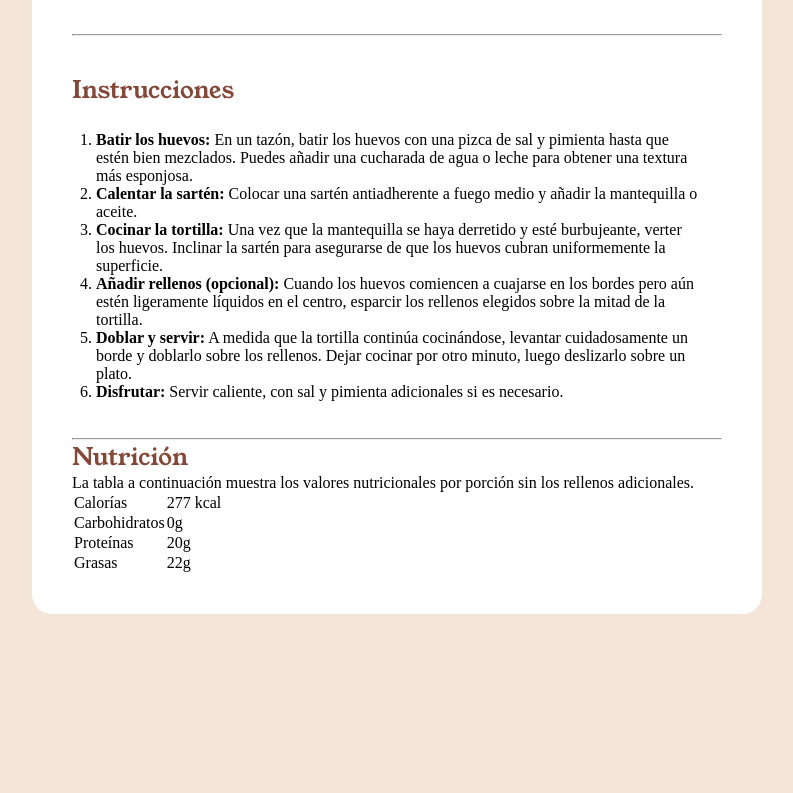
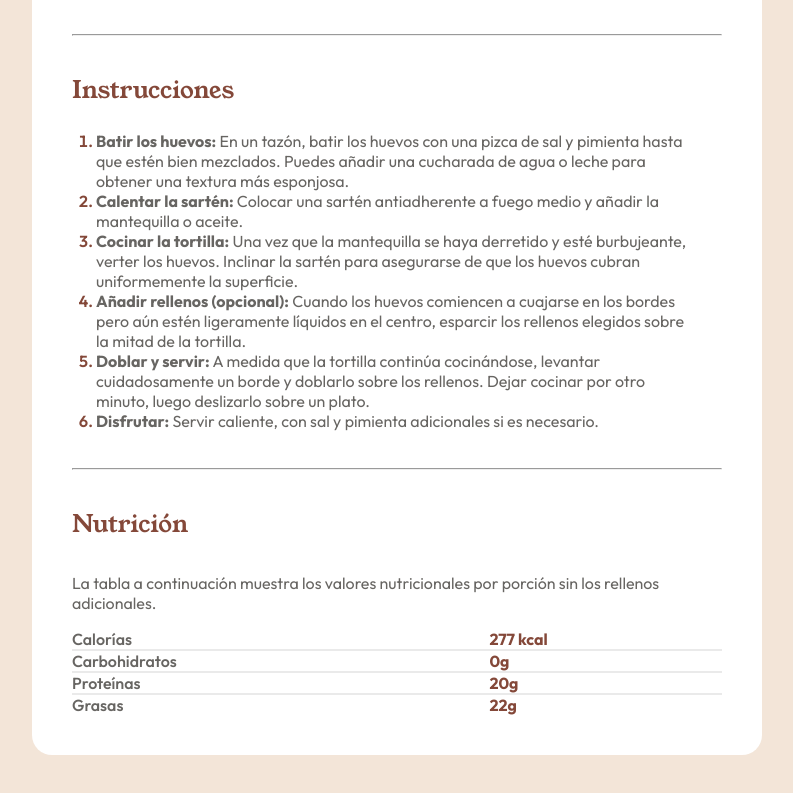
Before and after one commit to KikeGarcia24/Card-Receta, a plain HTML site: page index.html in a window 1280 px wide. Shown: the part 1164-1957 px from the top of the page, without its empty margins (243-1036 px from the left). Before the commit the page ends 1898 px from the top, so only its background shows below. Drawn offline with Linux system fonts and the light colour scheme.

Commit message:
Se terminó el proyecto

```diff
--- a/index.html
+++ b/index.html
@@ -52,22 +52,24 @@
         <h3 class="subtitles">Nutrición</h3>
         <p>La tabla a continuación muestra los valores nutricionales por porción sin los rellenos adicionales.</p>
         <table>
+          <tbody>
             <tr>
               <td>Calorías</td>
-            <td>277 kcal</td>
+              <td id="quantity">277 kcal</td>
             </tr>
             <tr>
               <td>Carbohidratos</td>
-            <td>0g</td>
+              <td id="quantity">0g</td>
             </tr>
             <tr>
               <td>Proteínas</td>
-            <td>20g</td>
+              <td id="quantity">20g</td>
             </tr>
             <tr>
               <td>Grasas</td>
-            <td>22g</td>
+              <td id="quantity">22g</td>
             </tr>
+          </tbody>
         </table>
       </section>
     </article>
--- a/styles/main.scss
+++ b/styles/main.scss
@@ -11,6 +11,13 @@ $bgPrep:#FFF7FC;
 //Fuentes
 @import url('https://fonts.googleapis.com/css2?family=Young+Serif&display=swap');
 @import url('https://fonts.googleapis.com/css2?family=Outfit:wght@100..900&family=Young+Serif&display=swap');
+
+//Mixin de media query
+@mixin breakpoint(){
+    @media screen and (max-width:720px) {
+        @content
+    }
+}
 
 *{
     margin: 0;
@@ -28,6 +35,10 @@ main{
         padding: 2.5rem;
         background-color: #ffffff;
         border-radius: 20px;
+        @include breakpoint(){
+            margin: 0;
+            border-radius: 0;
+        }
         .subtitles{
             font-family: $fontTitles;
             color: $colorSectionTitle;
@@ -105,6 +116,44 @@ main{
             margin: 2.3rem 0;
             >ol{
                 margin: 1.5rem;
+                >li{
+                    font-family: $fontTxt;
+                    color: $colorTxt;
+                    &::marker{
+                        color: $colorSectionTitle;
+                        font-weight: 600;
+                    }
+                }
+            }
+        }
+        .nutrition{
+            margin-top: 2.3rem;
+            font-family: $fontTxt;
+            color: $colorTxt;
+            >p{
+                margin: 2rem 0 1rem 0;
+            }
+            >table{
+                width: 100%;
+                border-collapse: collapse;
+                tbody{
+                    tr{
+
+                        td{
+                            border-bottom:2px solid #eaeaea;
+                            font-weight: 550;
+                        }
+                        #quantity{
+                            color: $colorSectionTitle;
+                            font-weight: 700;
+                        }
+                        &:last-child{
+                            td{
+                                border-style:none;
+                            }
+                        }
+                    }
+                }
             }
         }
     }
```
Also changed, not shown: styles/main.css, 1 other file. Lines whose indentation alone changed are shown as unchanged.
